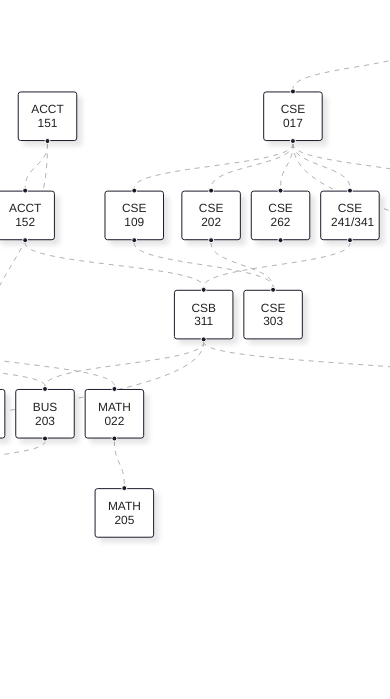
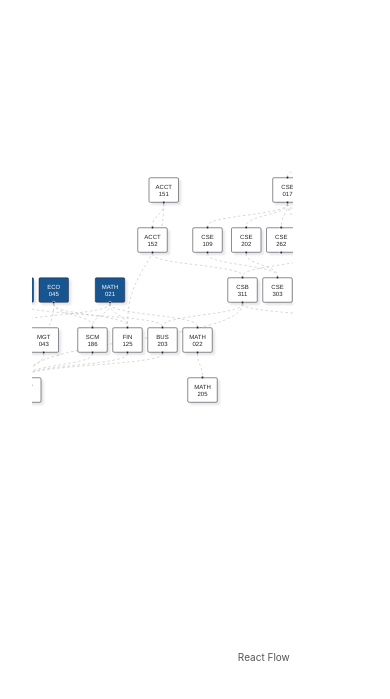
Before and after one commit to Lehigh-CSB/csb-flowchart, a Next.js app: page / in a window 390 px wide. Shown: the part 135-834 px from the top of the page. Built offline with nearby package versions, Linux system fonts and the light colour scheme.

Commit message:
attempt to make mobile friendly

```diff
--- a/pages/index.js
+++ b/pages/index.js
@@ -168,8 +168,35 @@ const LayoutFlow = () => {
   );
 };
 
+const useMediaQuery = (width) => {
+  const [targetReached, setTargetReached] = useState(false);
+
+  const updateTarget = useCallback((e) => {
+    if (e.matches) {
+      setTargetReached(true);
+    } else {
+      setTargetReached(false);
+    }
+  }, []);
+
+  useEffect(() => {
+    const media = window.matchMedia(`(max-width: ${width}px)`);
+    media.addListener(updateTarget);
+
+    // Check on mount (callback is not called until a change occurs)
+    if (media.matches) {
+      setTargetReached(true);
+    }
+
+    return () => media.removeListener(updateTarget);
+  }, []);
+
+  return targetReached;
+};
 
 function Home(props) {
+  const isMobile = useMediaQuery(600);
+
   return (
     <div className={styles.container}>
       <Head>
@@ -178,17 +205,17 @@ function Home(props) {
         <link rel="icon" href="/favicon.ico" />
       </Head>
 
-      <main className={styles.main}>
+      <main>
         {/* <h3 styles={styles.title}>CSB Flowchart</h3> */}
         <div className={styles.mainContainer}>
           <LayoutFlow></LayoutFlow>
-          <div className={styles.coursesInfo}>
+          {!isMobile ? (<div className={styles.coursesInfo}>
             <h3 styles={styles.title}>CSB Flowchart</h3>
             <p>
               This is a flowchart of the courses needed to complete Computer Science & Business
               degree at Lehigh University.
             </p>
-          </div>
+          </div>) : null}
         </div>
       </main>
     </div>
--- a/styles/Home.module.css
+++ b/styles/Home.module.css
@@ -9,8 +9,11 @@
 
 .layoutflow {
   flex: 0 0 80%;
-  width: 1500px;
-  height: 800px;
+  width: 100%;
+  display: flex;
+  flex-direction: column;
+  justify-content: center;
+  align-items: center;
 }
 
 .coursesInfo{
```
